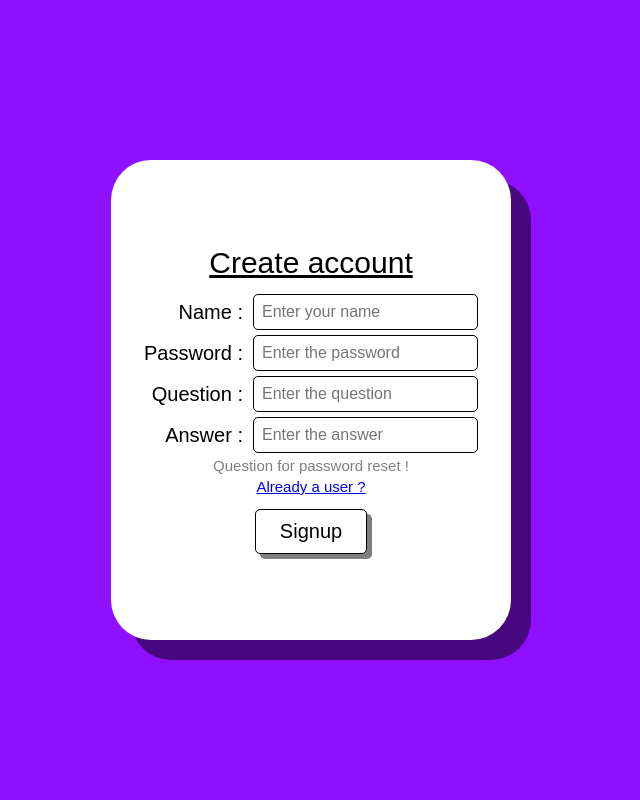
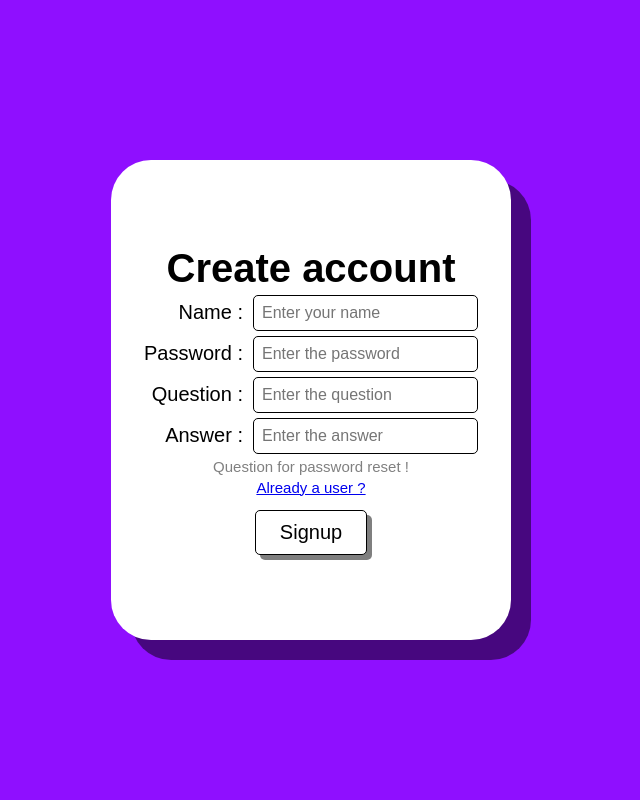
Before and after one commit to Dhanush-ck/trivia-app, a Django app: page /signup in a window 1280 px wide. Shown: the whole page, without its empty margins (329-969 px from the left). Run offline with Django 5.2, Linux system fonts and the light colour scheme; some web fonts are replaced.

Commit message:
feat : Changed span to h1 for header

```diff
--- a/main/templates/signup.html
+++ b/main/templates/signup.html
@@ -13,7 +13,7 @@
     <div class="container">
         <form method="POST" class="form">
             {% csrf_token %}
-            <span class="header">Create account</span>
+            <h1>  Create account</h1>
             <div class="input">
                 <span>
                     Name :
```
